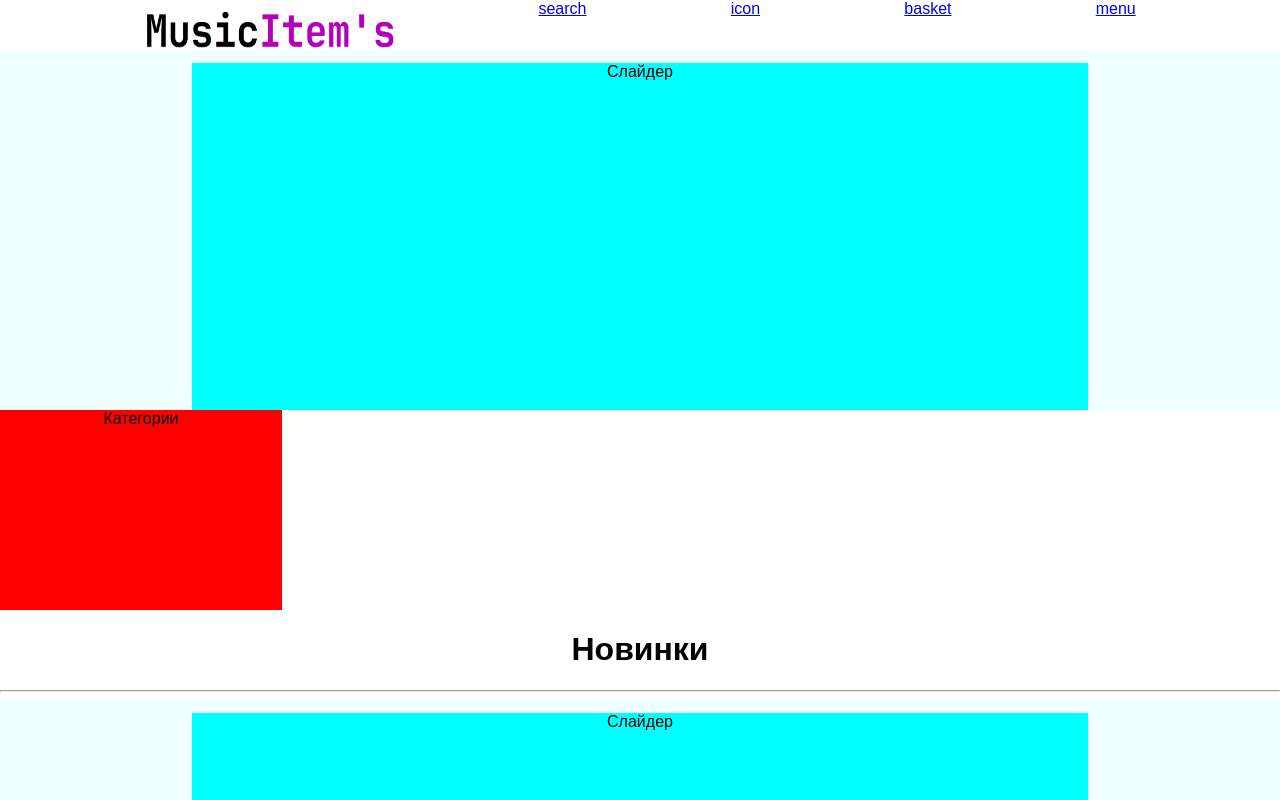
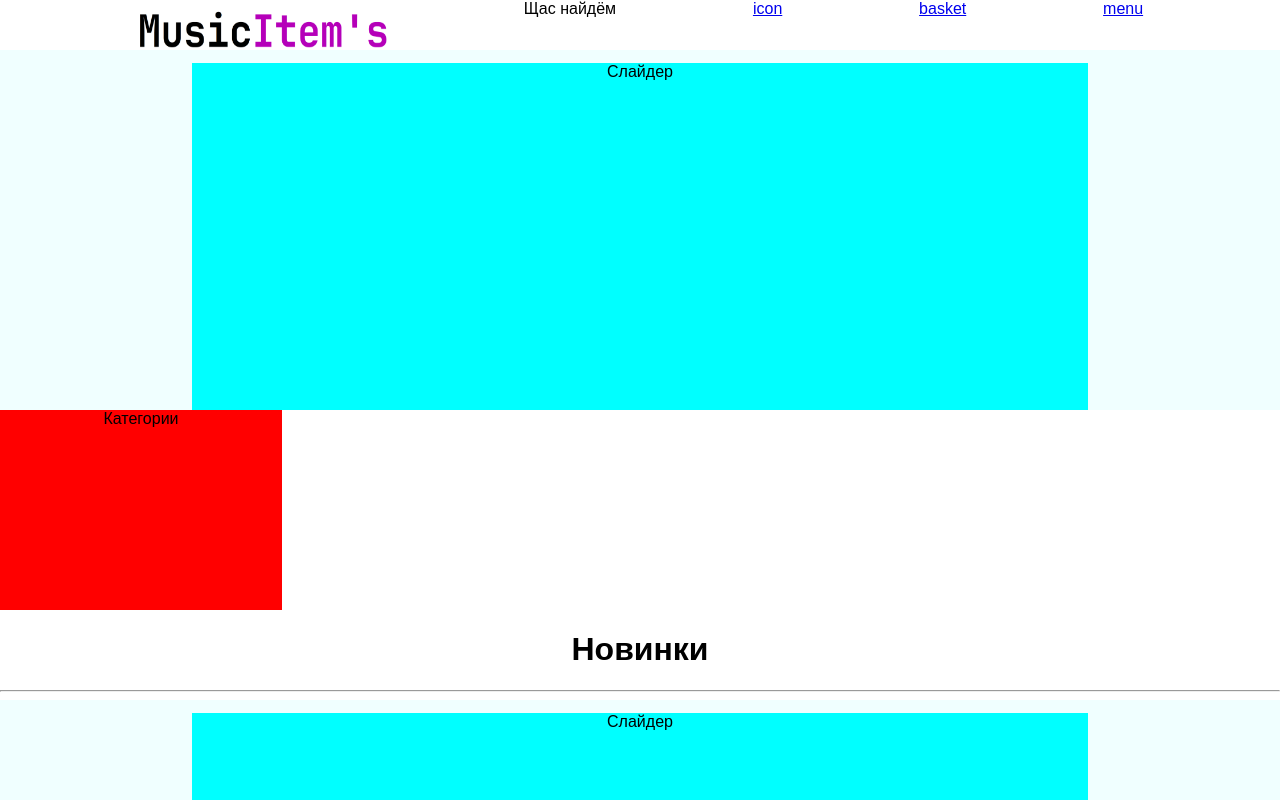
Before and after one commit to SochnuyFrykt/MusicEquiptment, a React (Create React App) app in the folder music_client/: page / in a window 1280 px wide. Shown: the top 800 px of the page. Built offline with nearby package versions, Linux system fonts and the light colour scheme.

Commit message:
add deploy

```diff
--- a/music_client/package.json
+++ b/music_client/package.json
@@ -2,6 +2,7 @@
   "name": "music_client",
   "version": "0.1.0",
   "private": true,
+  "homepage": "https://SochnuyFrykt.github.io/MusicEquiptment",
   "dependencies": {
     "@testing-library/jest-dom": "^5.17.0",
     "@testing-library/react": "^13.4.0",
@@ -20,6 +21,8 @@
     "web-vitals": "^2.1.4"
   },
   "scripts": {
+    "predeploy": "npm run build",
+    "deploy": "gh-pages -d build",
     "start": "react-scripts start",
     "build": "react-scripts build",
     "test": "react-scripts test",
@@ -42,5 +45,8 @@
       "last 1 firefox version",
       "last 1 safari version"
     ]
+  },
+  "devDependencies": {
+    "gh-pages": "^6.0.0"
   }
 }
--- a/music_client/src/component/Layout/Layout.tsx
+++ b/music_client/src/component/Layout/Layout.tsx
@@ -1,6 +1,7 @@
 import React from 'react';
 import nb from './layout.module.scss'
 import Logo from './LayoutComponent/Logo/Logo';
+import Search from './LayoutComponent/Search/Search';
 
 const Layout = (): React.ReactElement => {
     return (
@@ -10,7 +11,7 @@ const Layout = (): React.ReactElement => {
                     <Logo />
                 </div>
                 <div>
-                    <a href="/">search</a>
+                    <Search />
                 </div>
                 <div>
                     <a href="/">icon</a>
--- a/music_client/src/component/Layout/LayoutComponent/Search/Search.tsx
+++ b/music_client/src/component/Layout/LayoutComponent/Search/Search.tsx
@@ -3,7 +3,9 @@ import React from 'react';
 const Search = () => {
     return(
         <>
-
+            <div className="">
+                Щас найдём
+            </div>
         </>
     );
 }
```
Also changed, not shown: 1 other file (tests, documents, lock files or other folders).
